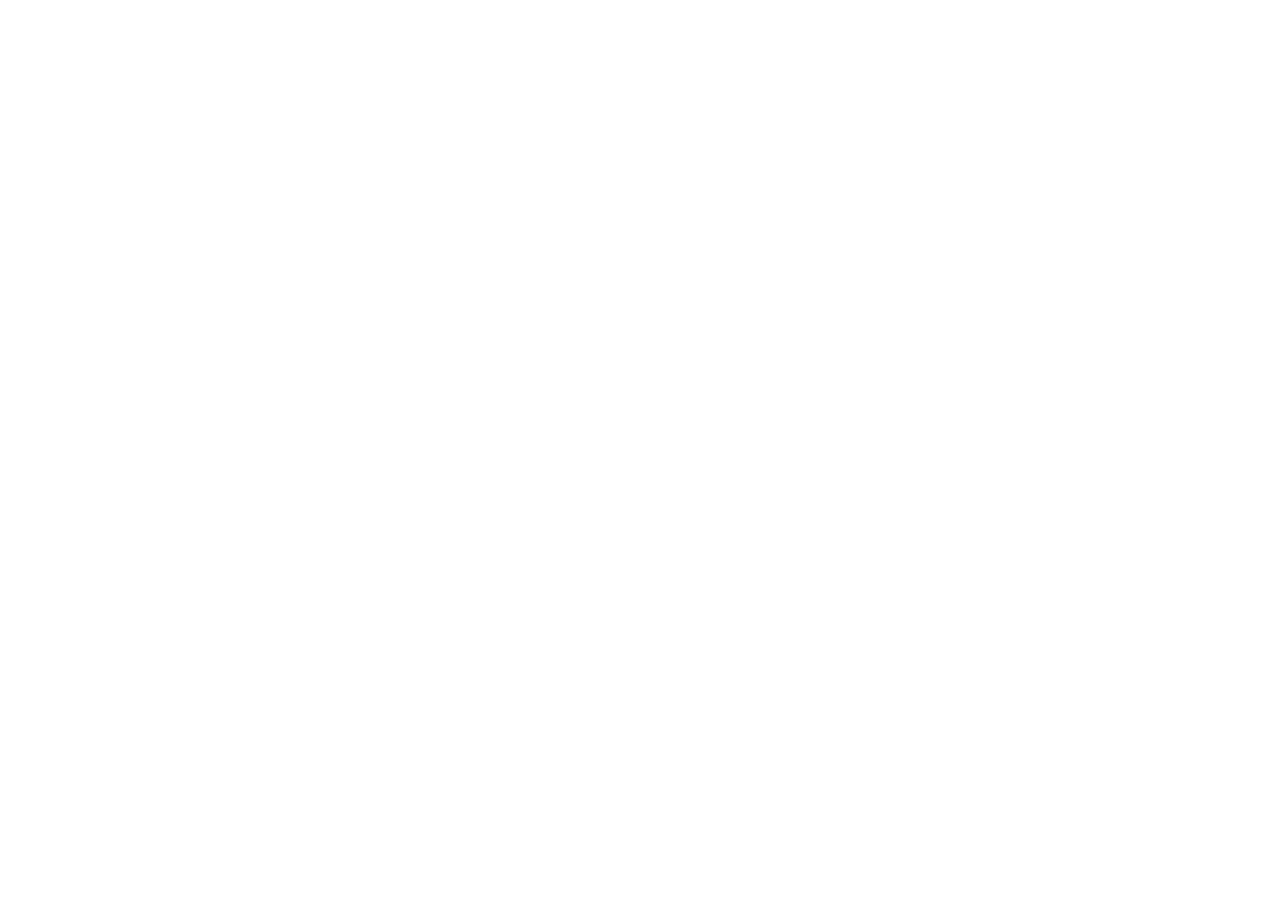
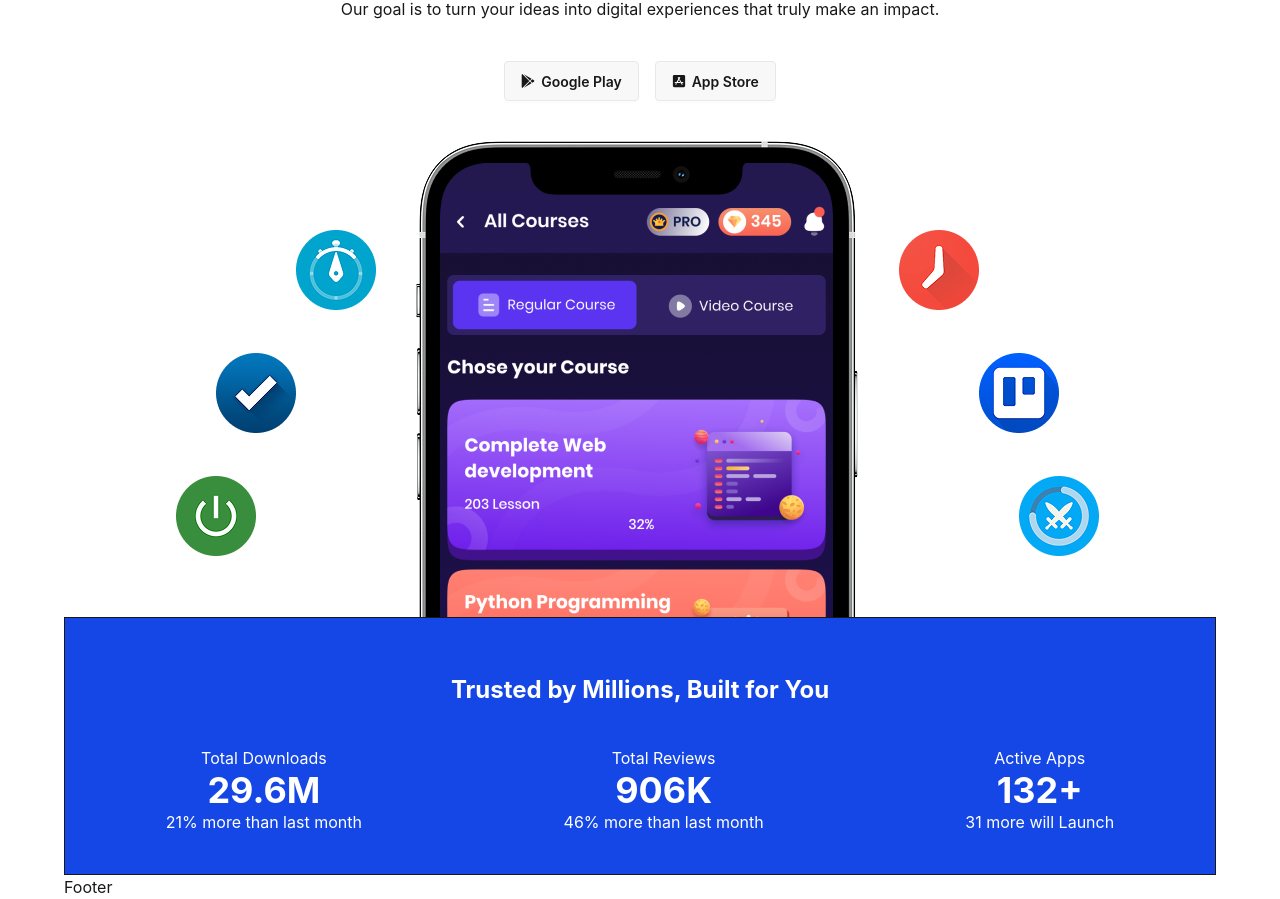
Before and after one commit to shamsuzzamanshams/my-web-app, a React (Vite) app: page / in a window 1280 px wide. Shown: the part 312-1211 px from the top of the page. Before the commit the page ends 800 px from the top, so only its background shows below. Built offline with nearby package versions, Linux system fonts and the light colour scheme.

Commit message:
complete the banner section

```diff
--- a/src/Components/Banner/Banner.jsx
+++ b/src/Components/Banner/Banner.jsx
@@ -1,9 +1,58 @@
 import React from 'react';
+import { FaGooglePlay } from "react-icons/fa";
+import { FaAppStoreIos } from 'react-icons/fa6';
+import hero from '../../assets/hero.png'
+
 
 const Banner = () => {
 	return (
-		<div>
-			<h3>baner</h3>
+		<div className='text-center mt-20'>
+			<h3 className='text-6xl font-bold mb-4'>We Build <br /> <span className='text-blue-700'>Productive</span> Apps</h3>
+			<p>At HERO.IO, we craft innovative apps designed to make everyday life simpler, smarter, and more exciting.
+				<br />Our goal is to turn your ideas into digital experiences that truly make an impact.
+			</p>
+			<div className='mt-10'>
+				<a href="https://play.google.com/store/games?hl=en" className='btn mr-4'
+					target="_blank"
+					rel="noopener noreferrer"
+				>
+					<FaGooglePlay />
+					Google Play
+				</a>
+
+				<a href="https://www.apple.com/app-store/" className='btn'
+					target="_blank"
+					rel="noopener noreferrer"
+				>
+					<FaAppStoreIos />
+					App Store
+				</a>
+			</div>
+			<div className='mx-28 mt-10'>
+				<img src={hero} alt="hero" />
+			</div>
+			<div className='border bg-blue-700'>
+				<div className='text-2xl font-bold text-white mt-14 mb-10'>
+					<h3>Trusted by Millions, Built for You</h3>
+				</div>
+				<div className='flex justify-around mb-10 text-white'>
+					<div>
+						<p>Total Downloads</p>
+						<h3 className='text-4xl font-bold'>29.6M</h3>
+						<p>21% more than last month</p>
+					</div>
+					<div>
+						<p>Total Reviews</p>
+						<h3 className='text-4xl font-bold'>906K</h3>
+						<p>46% more than last month</p>
+					</div>
+					<div>
+						<p>Active Apps</p>
+						<h3 className='text-4xl font-bold'>132+</h3>
+						<p>31 more will Launch</p>
+					</div>
+				</div>
+			</div>
 		</div>
 	);
 };
--- a/src/Pages/Home/Home.jsx
+++ b/src/Pages/Home/Home.jsx
@@ -1,9 +1,11 @@
 import React from 'react';
+import Banner from '../../Components/Banner/Banner';
 
 const Home = () => {
 	return (
 		<div>
-			<h3>This is home</h3>
+
+			<Banner></Banner>
 		</div>
 	);
 };
```
Also changed, not shown: src/assets/google play logo.png (added).
